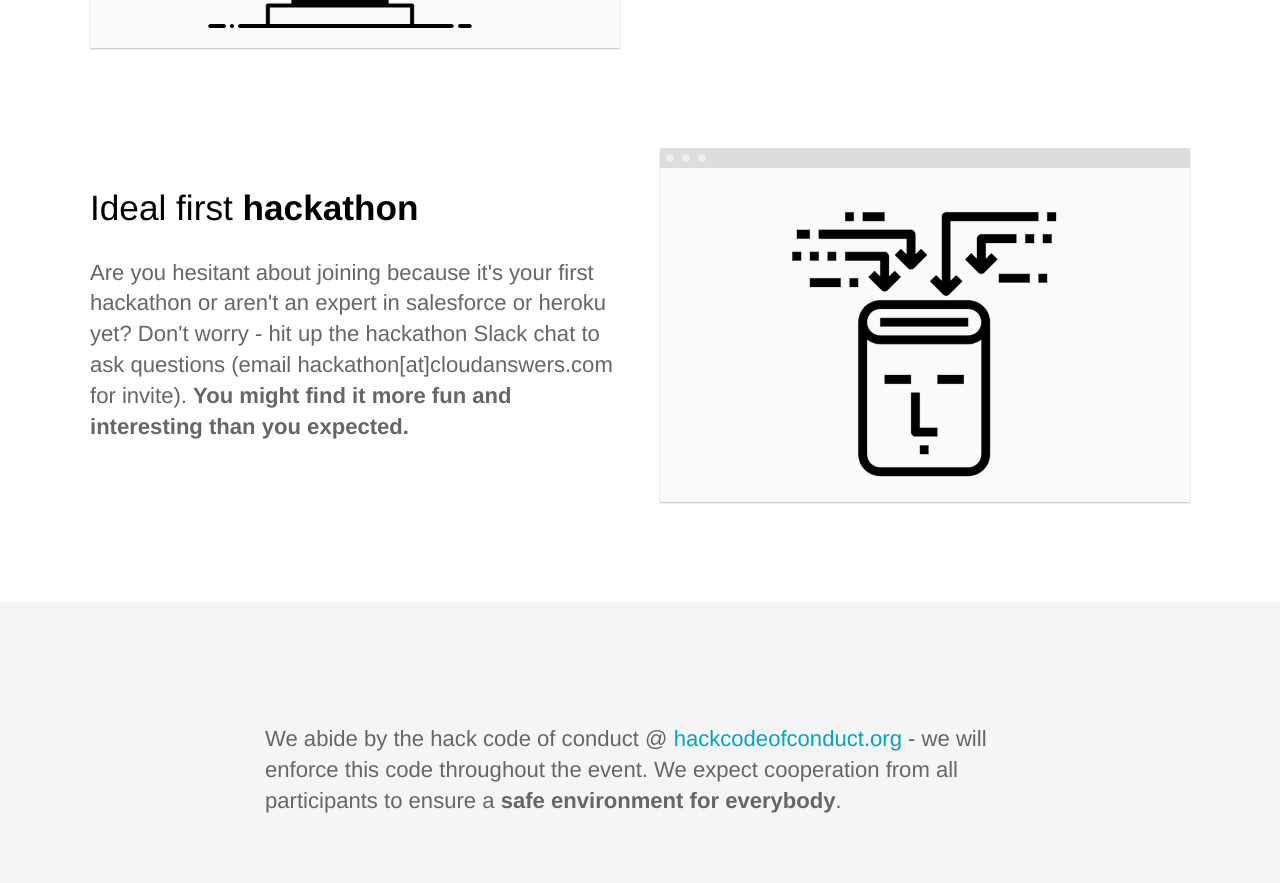
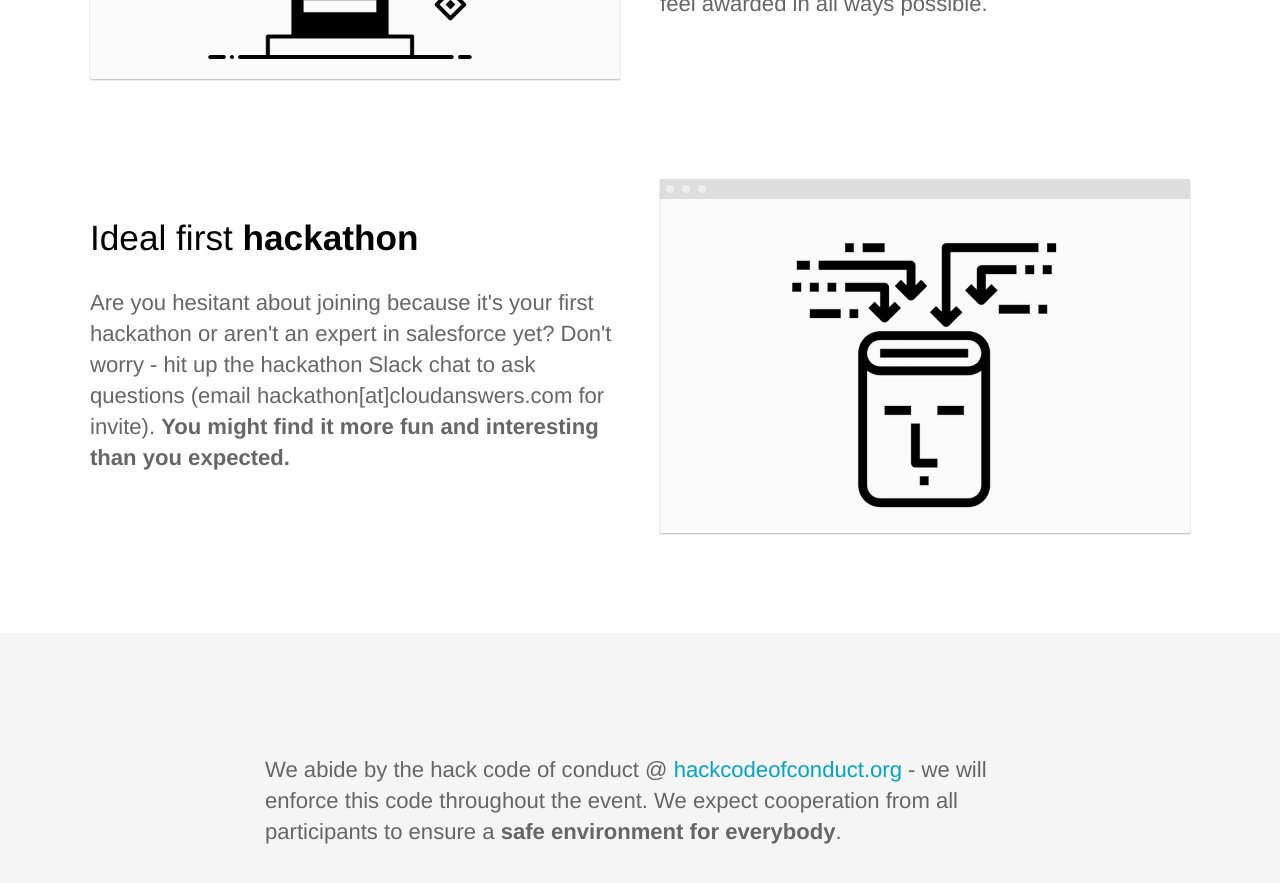
Before and after one commit to cloudanswers/hackathon.cloudanswers.com, a Jekyll site: the page built from index.html, in a window 1280 px wide and 900 px high, scrolled down 1515 px. Shown: the top 883 px of the window. Built offline with Jekyll 4.4.1, drawn with Linux system fonts in a browser that asks for light colours; some of the changed text lies outside the part shown.

Commit message:
more specific descriptions

```diff
--- a/index.html
+++ b/index.html
@@ -7,7 +7,8 @@
   <div class="text-container">
     <h1 class="editable">CloudAnswers <strong>open</strong> hackathon</h1>
     <p class="subtext editable">
-      Open source <strong>Salesforce+Heroku</strong> competition
+      Open source, online (<strong>participate anywhere</strong>) salesforce app
+      building competition
     </p>
     <div class="cta button alt"><a href="/participate">Participate</a></div>
     <div>
@@ -82,9 +83,9 @@
         <h2>Ideal first <strong>hackathon</strong></h2>
         <p>
           Are you hesitant about joining because it's your first hackathon or
-          aren't an expert in salesforce or heroku yet? Don't worry - hit up the
-          hackathon Slack chat to ask questions (email
-          hackathon[at]cloudanswers.com for invite).
+          aren't an expert in salesforce yet? Don't worry - hit up the hackathon
+          Slack chat to ask questions (email hackathon[at]cloudanswers.com for
+          invite).
           <strong
             >You might find it more fun and interesting than you
             expected.</strong
```
Also changed, not shown: participate.md (+2 -0 lines).
